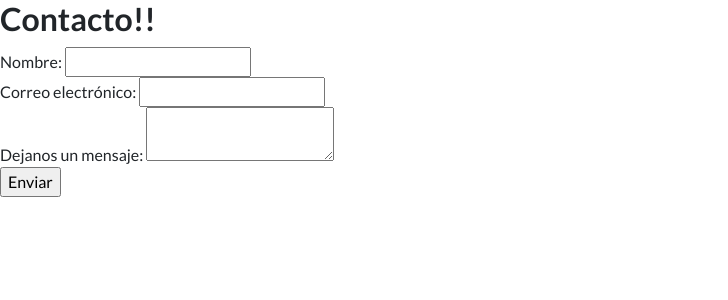
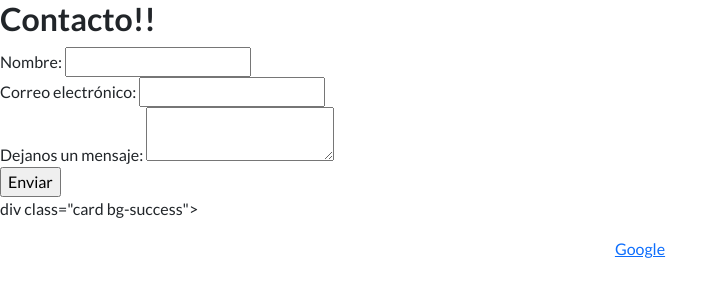
Before and after one commit to Icuellos/ProyectoFinal_Ignacio_Cuello, a Django app: page /contacto/ in a window 1280 px wide. Shown: the part 126-426 px from the top of the page, without its empty margins (0-728 px from the left). Run offline with Django 4.2, Linux system fonts and the light colour scheme; some libraries are stand-ins or nearby versions.

Commit message:
Agregando google

```diff
--- a/MyAPP/templates/contacto.html
+++ b/MyAPP/templates/contacto.html
@@ -20,5 +20,16 @@
             <br>
             <input type="submit" value="Enviar">
         </form>
+
+        div class="card bg-success">
+                    <div class="card-body text-center">
+                    <p class="card-text">
+                        <a href="https://www.Google.com">Google</a>
+                    </p>
+                    </div>
+
+                    <div>
+                    </div>
+               </div>
     {% endif %}
 {% endblock %}
```
